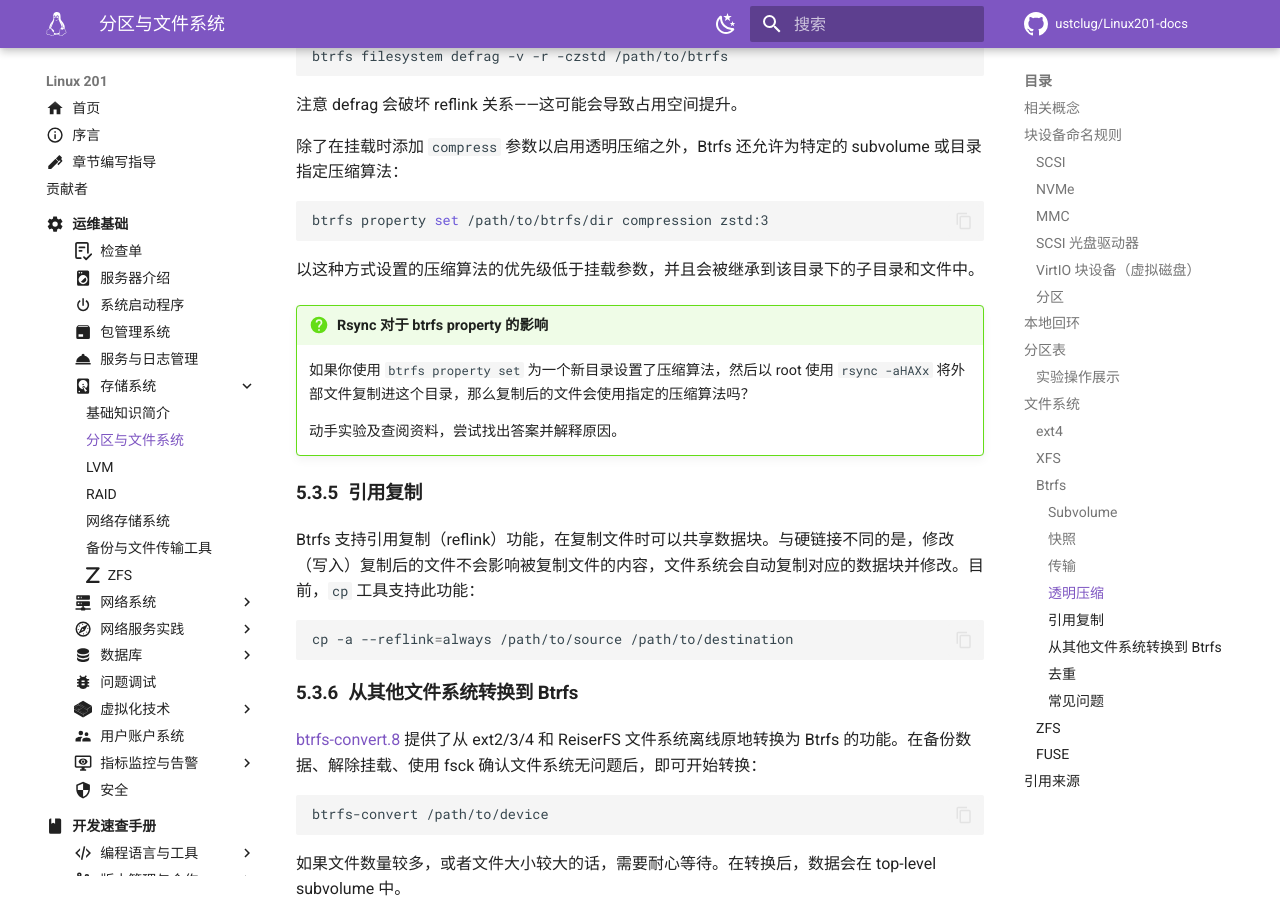
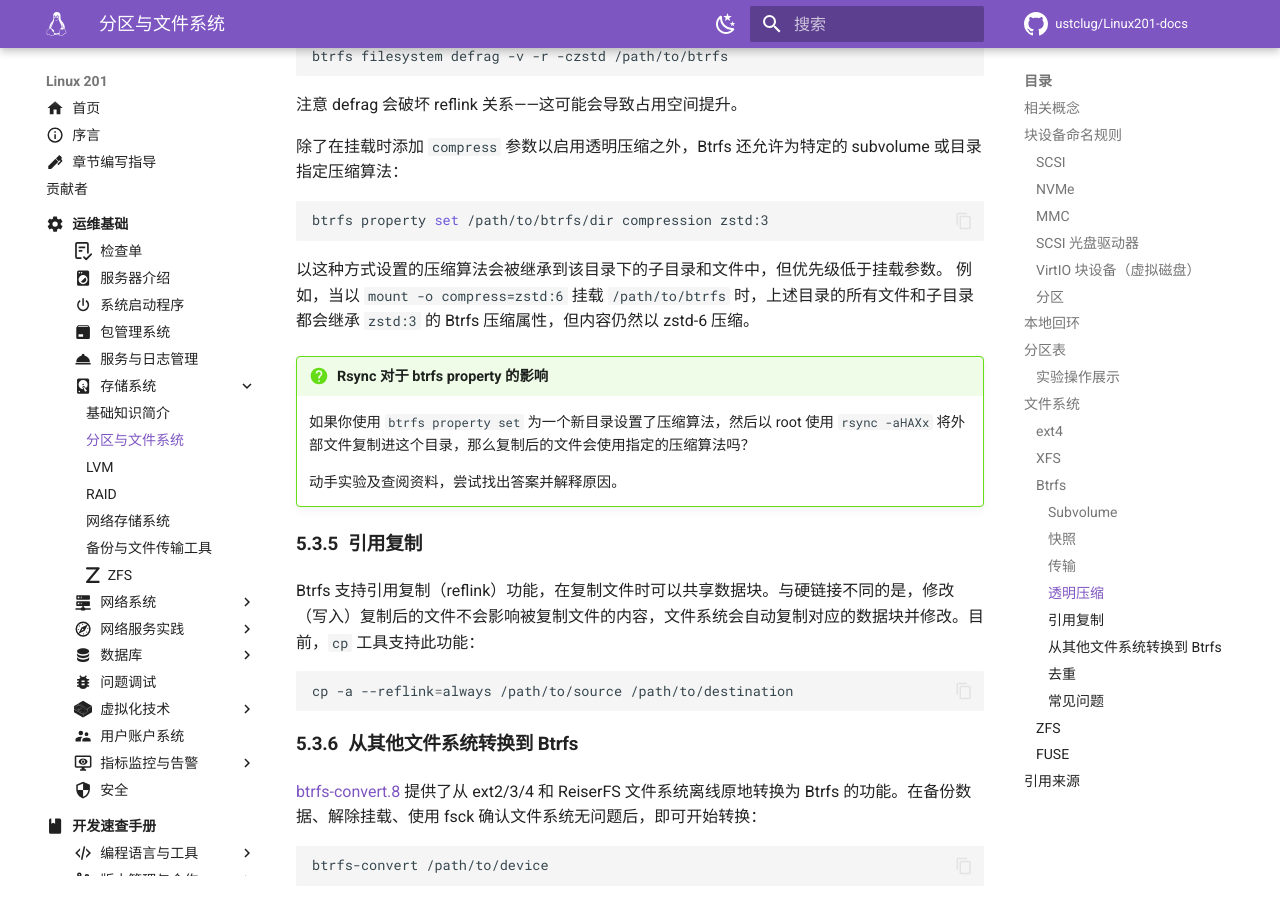
Before and after one commit to ustclug/Linux201-docs, an MkDocs documentation site: the page built from docs/ops/storage/filesystem.md, in a window 1280 px wide and 900 px high, scrolled down 21566 px. Built offline with MkDocs 1.6.1 and Material for MkDocs 9.7.7, drawn with Linux system fonts in a browser that asks for light colours; comment, search, counter and statistics services are not loaded.

Commit message:
filesystem: Clarify btrfs property inheritance and precedence, close #76

````diff
--- a/docs/ops/storage/filesystem.md
+++ b/docs/ops/storage/filesystem.md
@@ -1025,7 +1025,8 @@ btrfs filesystem defrag -v -r -czstd /path/to/btrfs
 btrfs property set /path/to/btrfs/dir compression zstd:3
 ```
 
-以这种方式设置的压缩算法的优先级低于挂载参数，并且会被继承到该目录下的子目录和文件中。
+以这种方式设置的压缩算法会被继承到该目录下的子目录和文件中，但优先级低于挂载参数。
+例如，当以 `mount -o compress=zstd:6` 挂载 `/path/to/btrfs` 时，上述目录的所有文件和子目录都会继承 `zstd:3` 的 Btrfs 压缩属性，但内容仍然以 zstd-6 压缩。
 
 !!! question "Rsync 对于 btrfs property 的影响"
 
````
